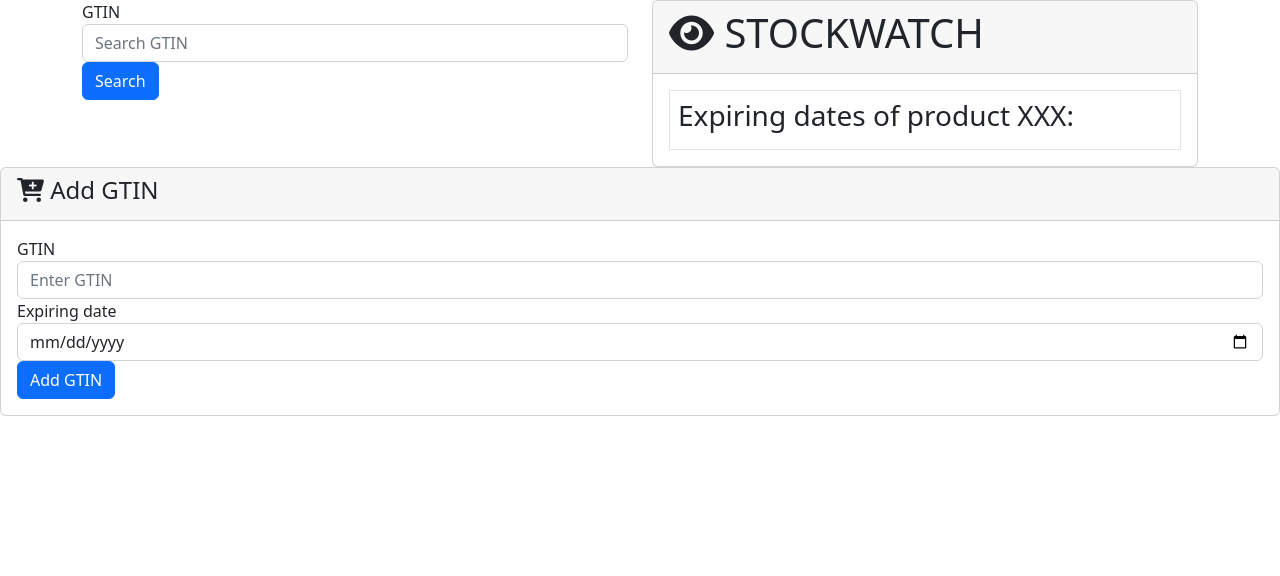
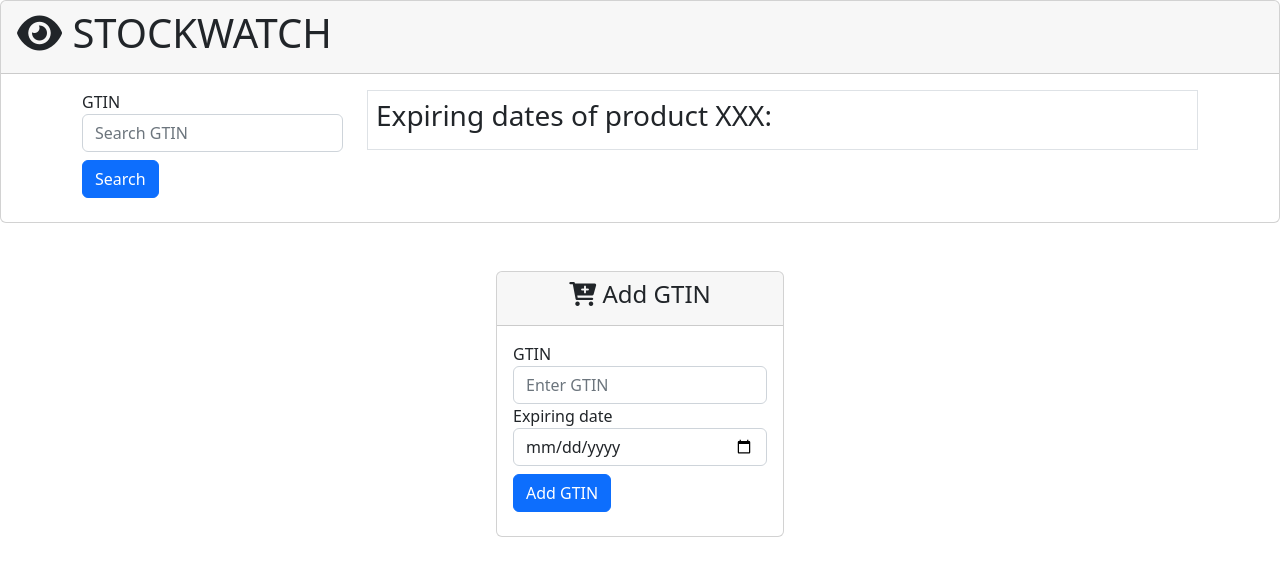
Before and after one commit to MarcoDuv/TestCodaBene, a Django app: page /stock_watch_app/list/ in a window 1280 px wide. Shown: the top 576 px of the page. Run offline with Django 4.2, Linux system fonts and the light colour scheme; lists and menus that the app fills with data are empty.

Commit message:
Ajust UI

```diff
--- a/stock_watch/stock_watch_app/templates/stock_watch_app/products_list.html
+++ b/stock_watch/stock_watch_app/templates/stock_watch_app/products_list.html
@@ -16,24 +16,25 @@
 </head>
 
 <body>
-    <div class="container">
-        <div class="row">
-            <div class="col">
-                <form action="{% url 'srchgtin'%}" method="post" autocomplete="off">
-                    {% csrf_token %}
-                    <div class="form-group">
-                        <label for="srchgtin">GTIN</label>
-                        <input type="text" class="form-control" id="srchgtin" name="gtinasked" placeholder="Search GTIN">
+    <div class="card">
+        <div class="card-header">
+            <h1> <i class="fa-solid fa-eye"></i> STOCKWATCH </h1>
+        </div>
+        <div class="card-body">
+            <div class="container">
+                <div class="row">
+                    <div class="col-3">
+                        <form action="{% url 'srchgtin'%}" method="post" autocomplete="off">
+                            {% csrf_token %}
+                            <div class="form-group">
+                                <label for="srchgtin">GTIN</label>
+                                <input type="text" class="form-control" id="srchgtin" name="gtinasked"
+                                    placeholder="Search GTIN">
+                            </div>
+                            <button type="submit" class="btn btn-primary my-2">Search</button>
+                        </form>
                     </div>
-                    <button type="submit" class="btn btn-primary">Search</button>
-                </form>
-            </div>
-            <div class="col">
-                <div class="card">
-                    <div class="card-header">
-                        <h1> <i class="fa-solid fa-eye"></i> STOCKWATCH </h1>
-                    </div>
-                    <div class="card-body">
+                    <div class="col">
                         <div class="table-wrapper-scroll-y my-custom-scrollbar">
                             <table class="table table-bordered table-striped mb-0">
                                 <thead>
@@ -59,8 +60,8 @@
             </div>
         </div>
     </div>
-    <div class="card">
-        <div class="card-header">
+    <div class="card mx-auto my-5" style="width: 18rem;">
+        <div class="card-header text-center">
             <h4> <i class="fa-sharp fa-solid fa-cart-plus"></i> Add GTIN </h4>
         </div>
         <div class="card-body">
@@ -74,7 +75,7 @@
                     <label for="inputDateGtin">Expiring date</label>
                     <input type="date" class="form-control" id="inputDateGtin" name="date" placeholder="Enter Date">
                 </div>
-                <button type="submit" class="btn btn-primary">Add GTIN</button>
+                <button type="submit" class="btn btn-primary my-2">Add GTIN</button>
             </form>
         </div>
     </div>
--- a/stock_watch/stock_watch_app/urls.py
+++ b/stock_watch/stock_watch_app/urls.py
@@ -7,4 +7,5 @@ urlpatterns = [
     path('list/', views.list_products, name="list"),
     path('insertgtin/', views.insert_gtin, name="insertgtin"),
     path('srchgtin/', views.srch_gtin, name="srchgtin")
+    #TODO add dynamic URL to the search (srchgtin/<int: gtin>/ for ex)
 ]
```
